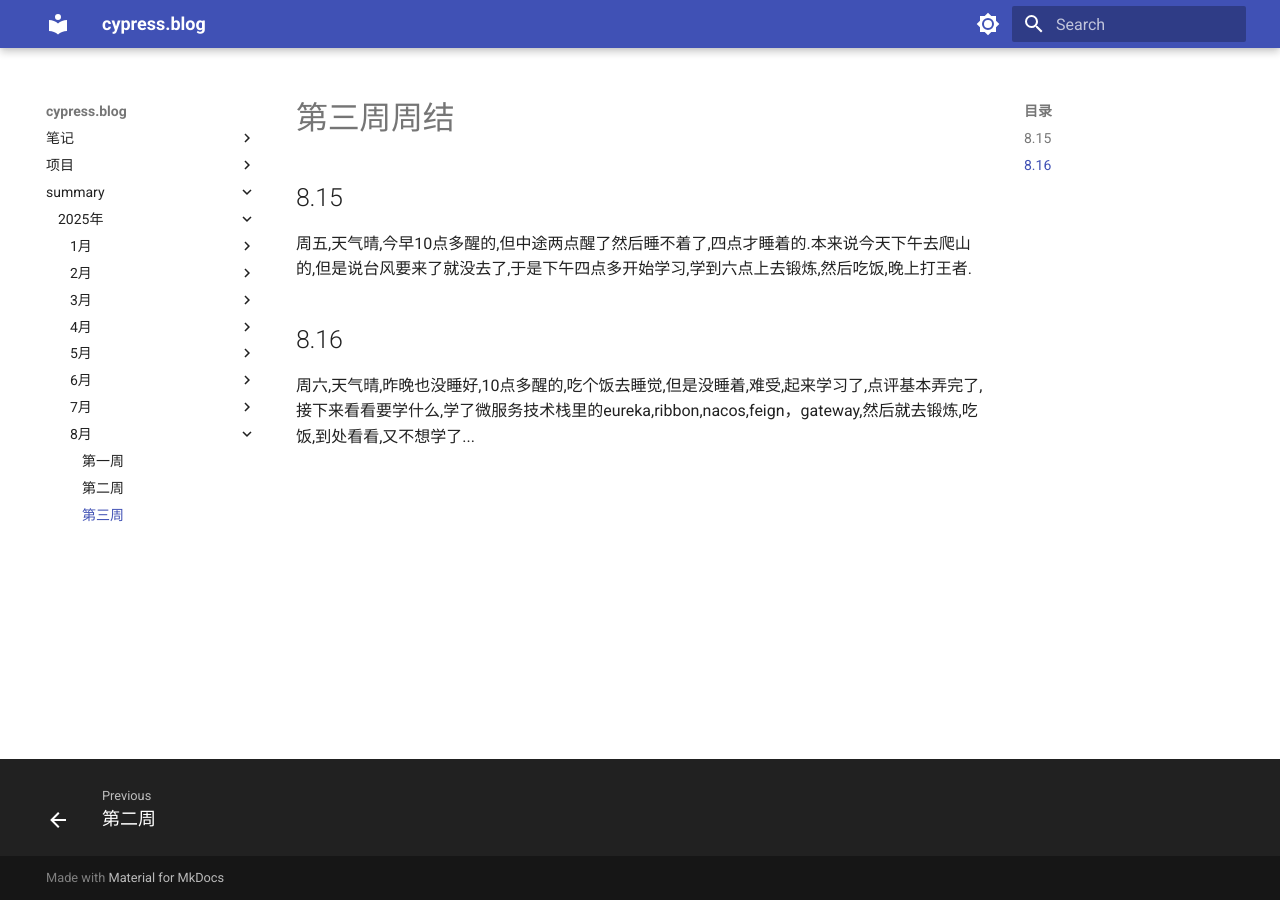
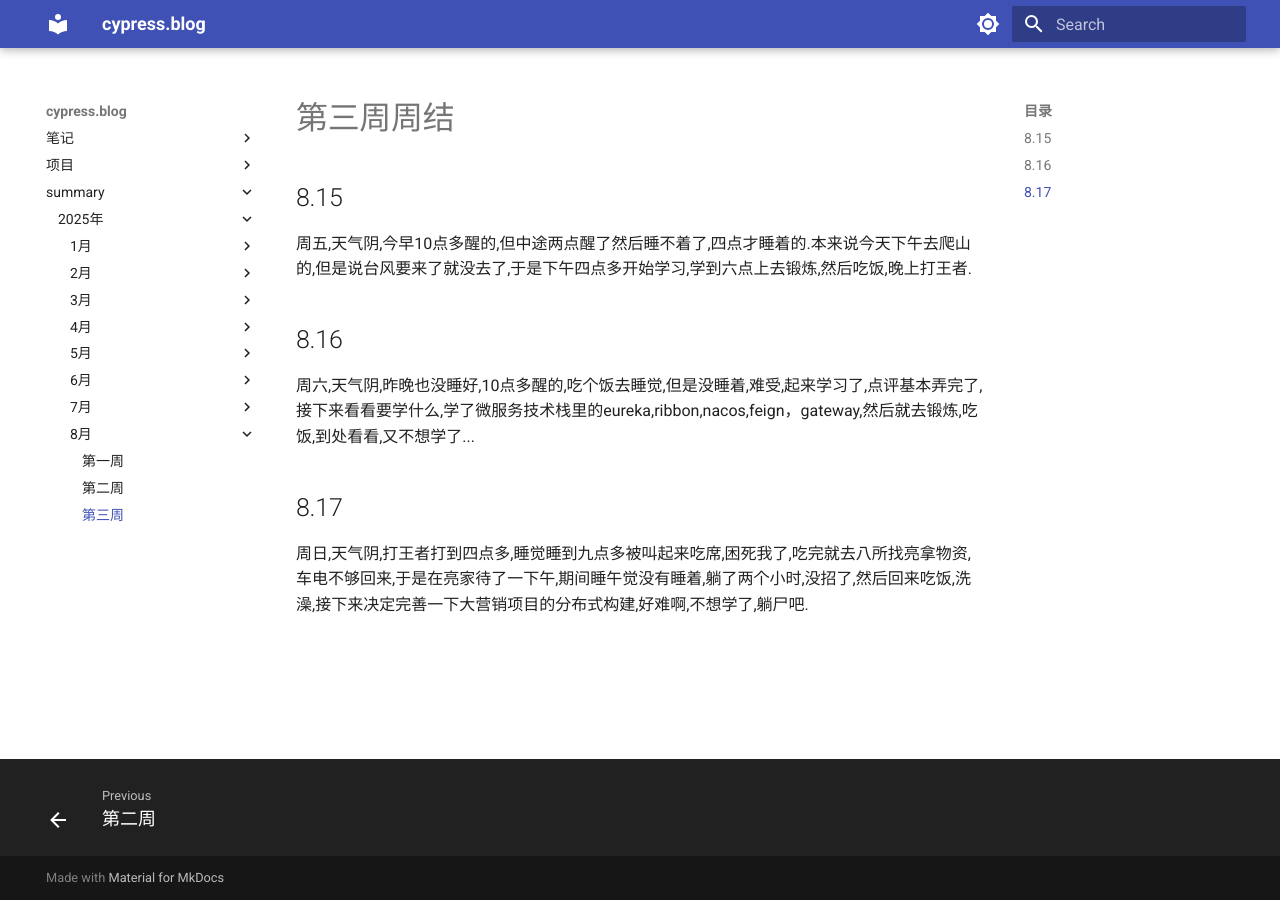
Before and after one commit to cyprer/blog0, an MkDocs documentation site: the page built from docs/summary/25year/8month/3week.md, in a window 1280 px wide. Built offline with MkDocs 1.6.1 and Material for MkDocs 9.7.7, drawn with Linux system fonts in a browser that asks for light colours.

Commit message:
docs: 更新第三周周结文档内容
添加8月17日的记录并修正8月15日和16日的天气描述

```diff
--- a/docs/summary/25year/8month/3week.md
+++ b/docs/summary/25year/8month/3week.md
@@ -1,6 +1,8 @@
 # 第三周周结
 
 ## 8.15
-  周五,天气晴,今早10点多醒的,但中途两点醒了然后睡不着了,四点才睡着的.本来说今天下午去爬山的,但是说台风要来了就没去了,于是下午四点多开始学习,学到六点上去锻炼,然后吃饭,晚上打王者.
+  周五,天气阴,今早10点多醒的,但中途两点醒了然后睡不着了,四点才睡着的.本来说今天下午去爬山的,但是说台风要来了就没去了,于是下午四点多开始学习,学到六点上去锻炼,然后吃饭,晚上打王者.
 ## 8.16
-  周六,天气晴,昨晚也没睡好,10点多醒的,吃个饭去睡觉,但是没睡着,难受,起来学习了,点评基本弄完了,接下来看看要学什么,学了微服务技术栈里的eureka,ribbon,nacos,feign，gateway,然后就去锻炼,吃饭,到处看看,又不想学了...
+  周六,天气阴,昨晚也没睡好,10点多醒的,吃个饭去睡觉,但是没睡着,难受,起来学习了,点评基本弄完了,接下来看看要学什么,学了微服务技术栈里的eureka,ribbon,nacos,feign，gateway,然后就去锻炼,吃饭,到处看看,又不想学了...
+## 8.17
+  周日,天气阴,打王者打到四点多,睡觉睡到九点多被叫起来吃席,困死我了,吃完就去八所找亮拿物资,车电不够回来,于是在亮家待了一下午,期间睡午觉没有睡着,躺了两个小时,没招了,然后回来吃饭,洗澡,接下来决定完善一下大营销项目的分布式构建,好难啊,不想学了,躺尸吧.
```
